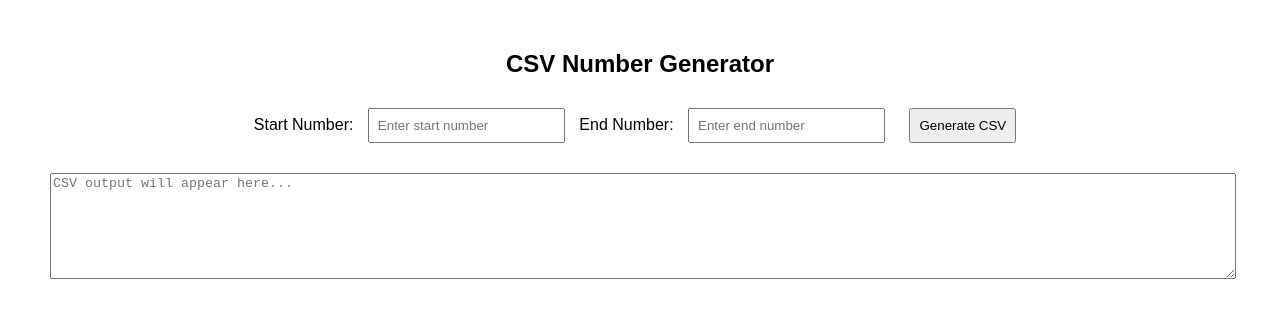
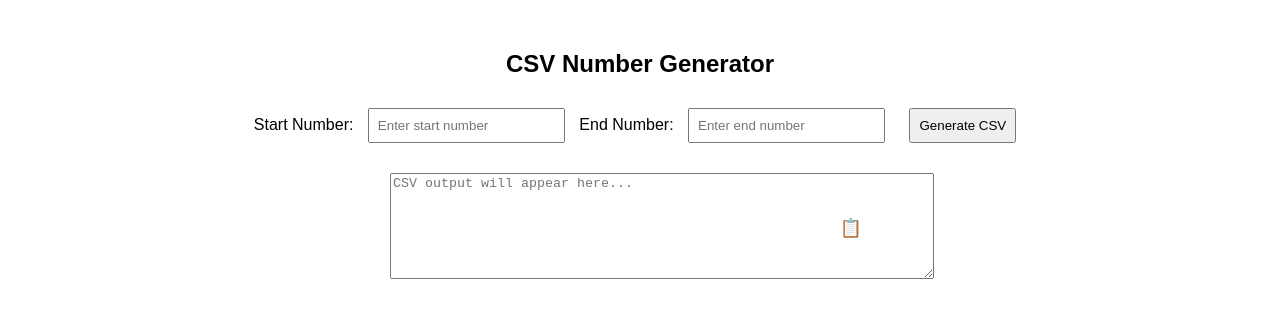
Before and after one commit to eastmaels/berajiko, a plain HTML site: page index.html in a window 1280 px wide. Drawn offline with Linux system fonts and the light colour scheme.

Commit message:
Update index.html

```diff
--- a/index.html
+++ b/index.html
@@ -14,10 +14,27 @@
             margin: 10px;
             padding: 8px;
         }
+        .output-container {
+            position: relative;
+            display: inline-block;
+            width: 100%;
+            max-width: 500px;
+        }
         textarea {
             width: 100%;
             height: 100px;
             margin-top: 20px;
+            padding-right: 40px;
+        }
+        .copy-icon {
+            position: absolute;
+            right: 10px;
+            top: 50%;
+            transform: translateY(-50%);
+            cursor: pointer;
+            background: none;
+            border: none;
+            font-size: 18px;
         }
     </style>
 </head>
@@ -28,7 +45,11 @@
     <label for="end">End Number:</label>
     <input type="number" id="end" placeholder="Enter end number">
     <button onclick="generateCSV()">Generate CSV</button>
-    <textarea id="output" readonly placeholder="CSV output will appear here..."></textarea>
+
+    <div class="output-container">
+        <textarea id="output" readonly placeholder="CSV output will appear here..."></textarea>
+        <button class="copy-icon" onclick="copyToClipboard()">📋</button>
+    </div>
 
     <script>
         function generateCSV() {
@@ -42,7 +63,14 @@
             for (let i = start; i <= end; i++) {
                 csv.push(i);
             }
-            document.getElementById('output').value = csv.join(', ');
+            document.getElementById('output').value = csv.join(',');
+        }
+
+        function copyToClipboard() {
+            const output = document.getElementById('output');
+            output.select();
+            document.execCommand('copy');
+            alert('CSV copied to clipboard!');
         }
     </script>
 </body>
```
